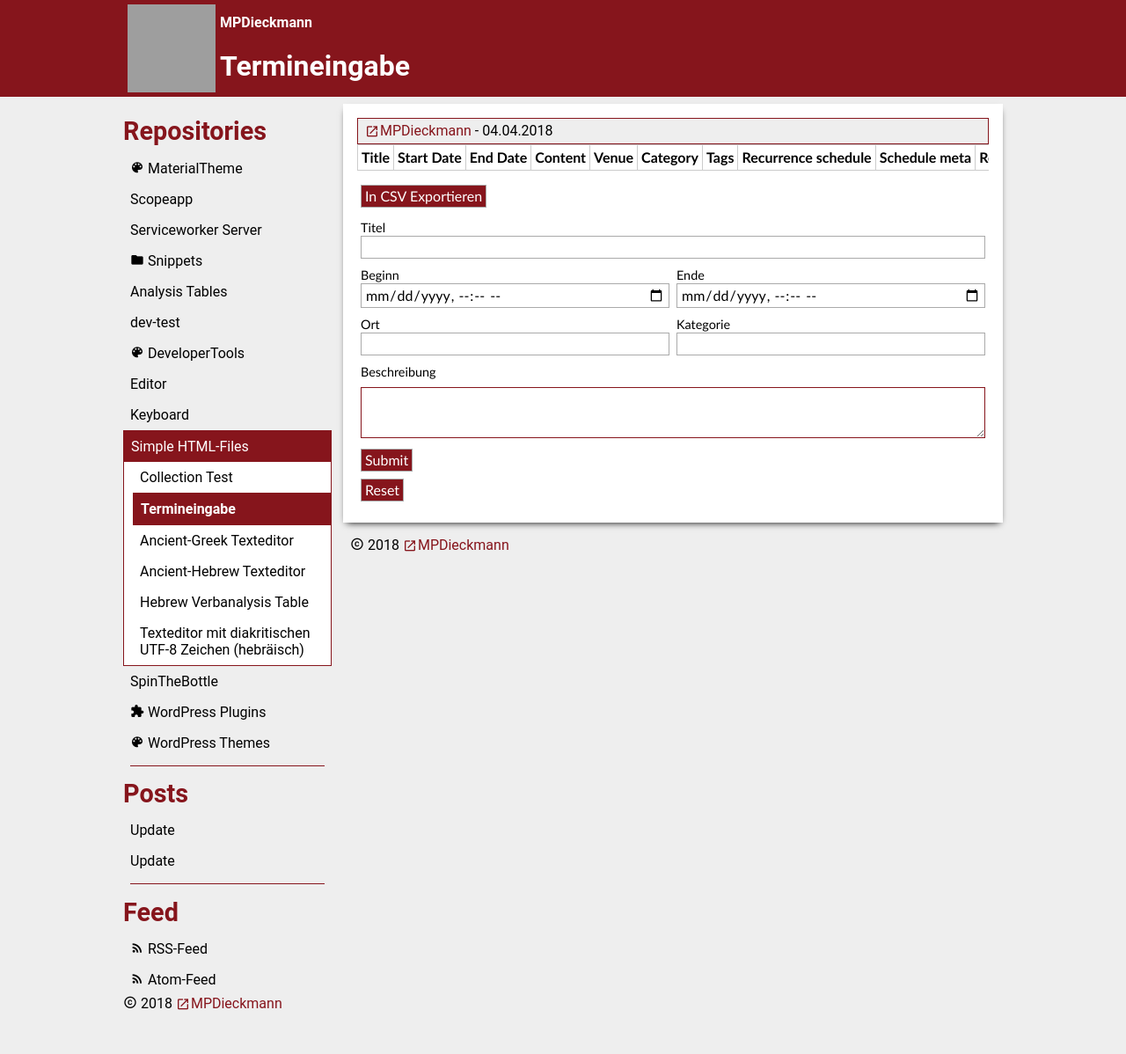
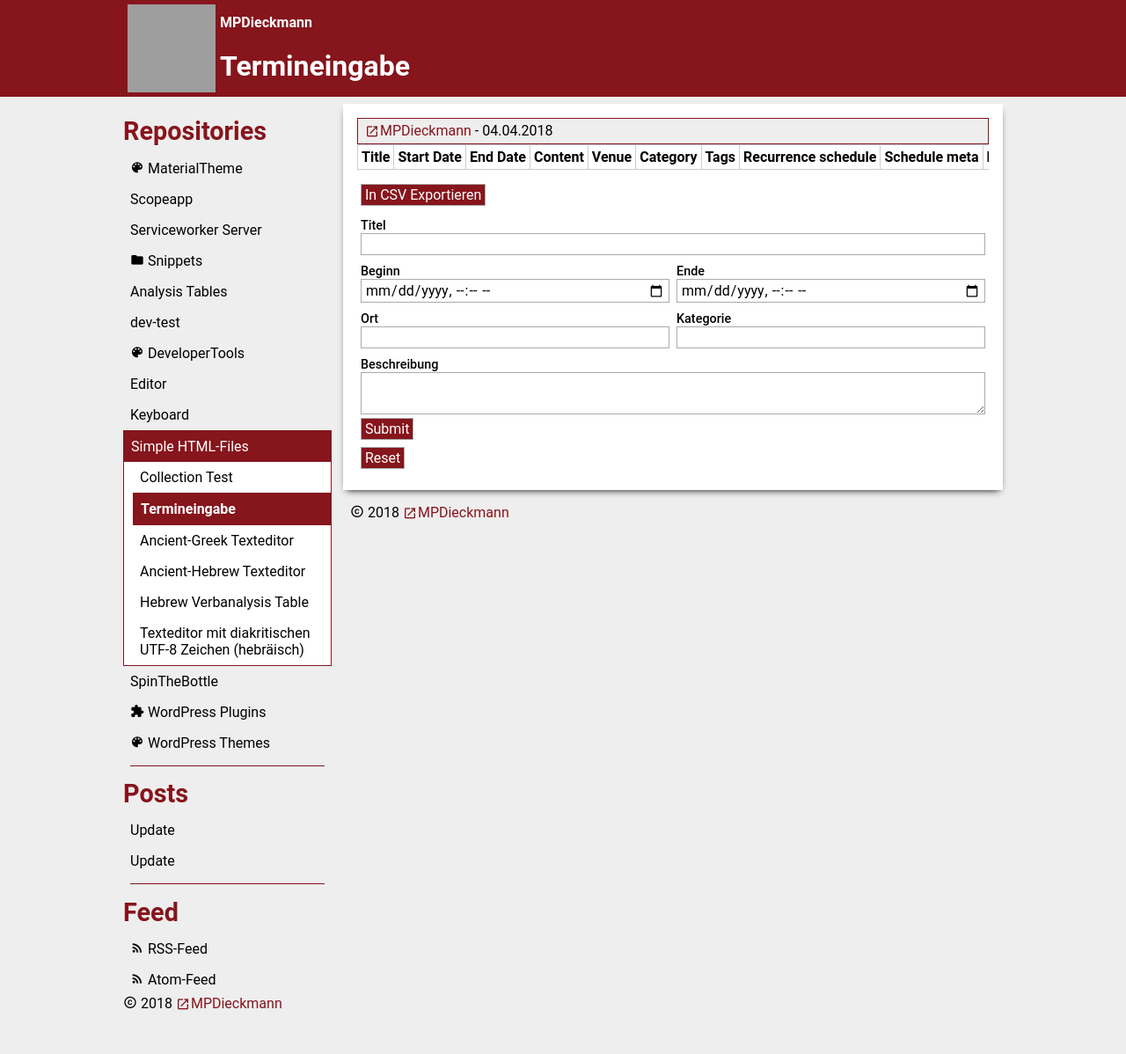
Before and after one commit to MPDieckmann/mpdieckmann.github.io, a Jekyll site: the page built from _repositories/simple/eventToCSV.html, in a window 1280 px wide. Shown: the whole page at 88% size. Built offline with Jekyll 4.4.1, drawn with Linux system fonts in a browser that asks for light colours; some web fonts are replaced; grey boxes are pictures that could not be loaded.

Commit message:
Update eventToCSV.html

```diff
--- a/_repositories/simple/eventToCSV.html
+++ b/_repositories/simple/eventToCSV.html
@@ -10,7 +10,6 @@
 }
 form {
   display: block;
-  font: 1em/1.25 "Calibri","Noto Sans";
   margin: 0;
   padding: 0;
 }
@@ -60,7 +59,7 @@
   font-weight: 500;
 }
 input,
-div[contenteditable] {
+textarea {
   display: block;
   padding: 0.125em 0.25em;
   margin: 0;
@@ -75,7 +74,7 @@
 #content {
   width: 100%;
 }
-#content>div[contenteditable] {
+#content>textarea {
   min-height: 3em;
 }
 input[type="button"],
```
